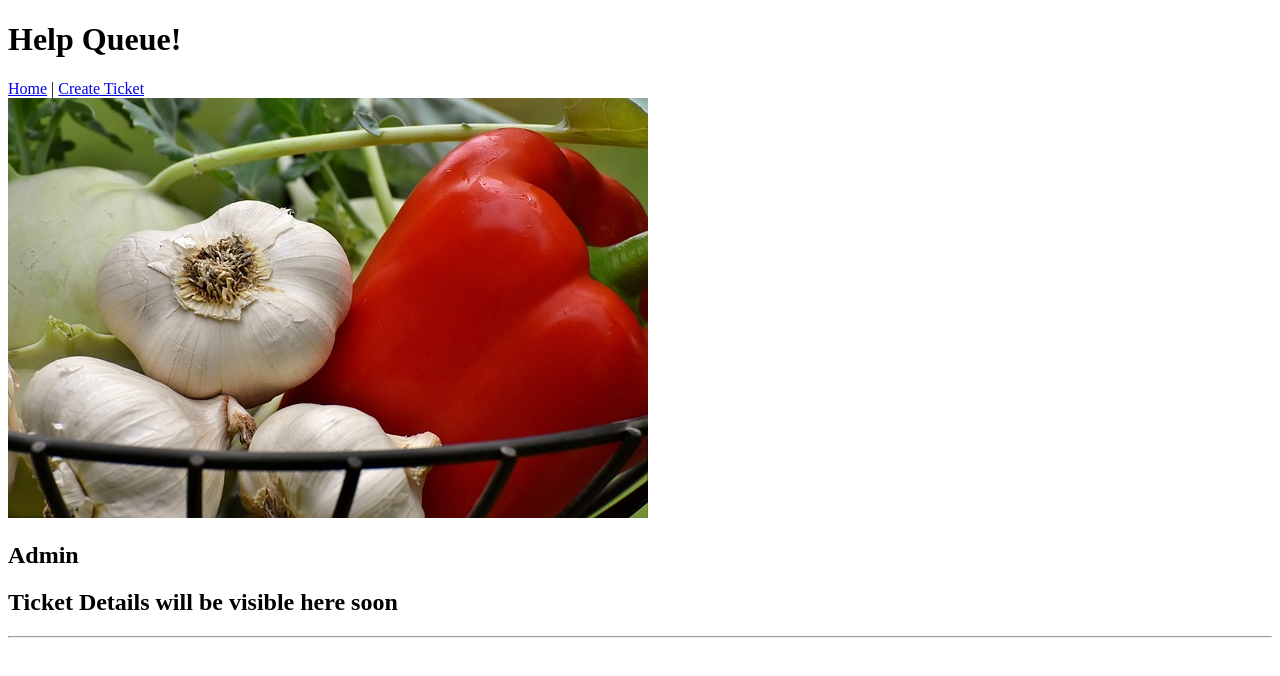
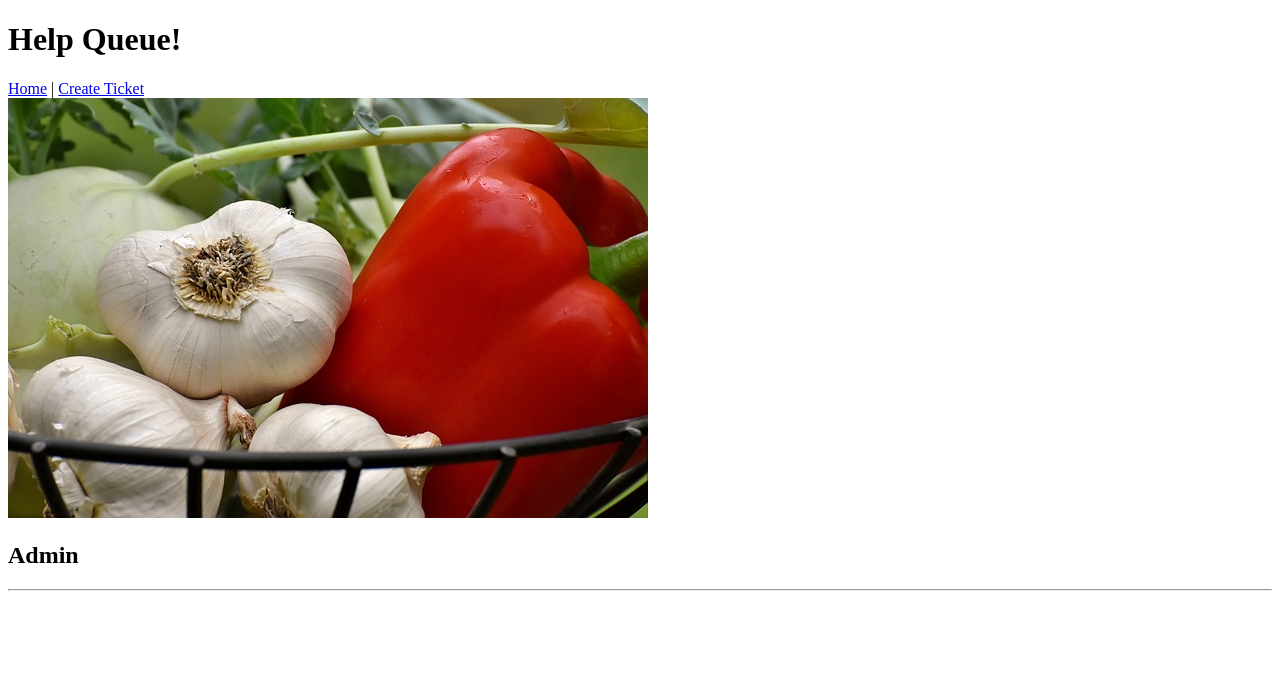
Before and after one commit to jmcnamara44/react-help-queue, a React app: page /#/admin in a window 1280 px wide. Shown: the top 676 px of the page. Built offline with nearby package versions, Linux system fonts and the light colour scheme.

Commit message:
allow admin to see details of ticket when clicked on.

```diff
--- a/src/components/Admin.jsx
+++ b/src/components/Admin.jsx
@@ -4,19 +4,26 @@
 import TicketDetail from './TicketDetail';
 
 function Admin(props){
+  let optionalSelectedTicketContent = null;
+  if (props.selectedTicket != null){
+    optionalSelectedTicketContent = <TicketDetail selectedTicket={props.selectedTicket} />;
+  }
   return (
     <div>
       <h2>Admin</h2>
-      <TicketDetail />
+      {optionalSelectedTicketContent}
       <TicketList ticketList={props.ticketList}
-      currentRouterPath={props.currentRouterPath} />
+        currentRouterPath={props.currentRouterPath}
+        onTicketSelection={props.onTicketSelection} />
     </div>
   );
 }
 
 Admin.propTypes = {
   ticketList: PropTypes.array,
-  currentRouterPath: PropTypes.string.isRequired
+  currentRouterPath: PropTypes.string.isRequired,
+  onTicketSelection: PropTypes.func.isRequired,
+  selectedTicket: PropTypes.object
 };
 
 export default Admin;
--- a/src/components/App.jsx
+++ b/src/components/App.jsx
@@ -17,6 +17,11 @@
       selectedTicket: null
     };
     this.handleAddingNewTicketToList = this.handleAddingNewTicketToList.bind(this);
+    this.handleChangingSelectedTicket = this.handleChangingSelectedTicket.bind(this);
+  }
+
+  handleChangingSelectedTicket(ticket){
+    this.setState({selectedTicket: ticket});
   }
 
   componentDidMount() {
@@ -51,7 +56,8 @@
         <Switch>
           <Route exact path='/' render={()=><TicketList ticketList={this.state.masterTicketList} />} />
           <Route path='/newticket' render={()=><NewTicketControl onNewTicketCreation={this.handleAddingNewTicketToList} />} />
-          <Route path='/admin' render={(props)=><Admin ticketList={this.state.masterTicketList} currentRouterPath={props.location.pathname} />} />
+          <Route path='/admin' render={(props)=><Admin ticketList={this.state.masterTicketList} currentRouterPath={props.location.pathname} onTicketSelection={this.handleChangingSelectedTicket}
+          selectedTicket={this.state.selectedTicket} />} />
           <Route component={Error404} />
         </Switch>
       </div>
--- a/src/components/Ticket.jsx
+++ b/src/components/Ticket.jsx
@@ -1,18 +1,16 @@
 import React from 'react';
 import PropTypes from 'prop-types';
-import Moment from 'moment';
 
 function Ticket(props){
   const ticketInformation =
     <div>
       <h3>{props.location} - {props.names}</h3>
       <h4>{props.formattedWaitTime}</h4>
-      <p><em>{props.issue}</em></p>
       <hr/>
     </div>;
   if (props.currentRouterPath === '/admin'){
     return (
-      <div onClick={() => {alert('hey, you just clicked the ticket belonging to ' + props.names);}}>
+      <div onClick={() => {props.onTicketSelection({names: props.names, location: props.location, issue: props.issue, formattedWaitTime: props.formattedWaitTime});}}>
         {ticketInformation}
       </div>
     );
@@ -30,7 +28,8 @@
   location: PropTypes.string.isRequired,
   issue: PropTypes.string,
   formattedWaitTime: PropTypes.string.isRequired,
-  currentRouterPath: PropTypes.string
+  currentRouterPath: PropTypes.string,
+  onTicketSelection: PropTypes.func
 };
 
 export default Ticket;
--- a/src/components/TicketDetail.jsx
+++ b/src/components/TicketDetail.jsx
@@ -1,9 +1,19 @@
 import React from 'react';
+import PropTypes from 'prop-types';
 
-function TicketDetail(){
+function TicketDetail(props){
   return (
-    <h2>Ticket Details will be visible here soon</h2>
+    <div>
+      <hr/>
+      <h1>{props.selectedTicket.names} - {props.selectedTicket.location}</h1>
+      <h2>Submitted {props.selectedTicket.formattedWaitTime} ago</h2>
+      <h4><em>{props.selectedTicket.issue}</em></h4>
+    </div>
   );
 }
 
+TicketDetail.propTypes = {
+  selectedTicket: PropTypes.object
+};
+
 export default TicketDetail;
--- a/src/components/TicketList.jsx
+++ b/src/components/TicketList.jsx
@@ -12,7 +12,8 @@
           issue={ticket.issue}
           formattedWaitTime={ticket.formattedWaitTime}
           currentRouterPath={props.currentRouterPath}
-          key={ticket.id}/>
+          key={ticket.id}
+          onTicketSelection={props.onTicketSelection} />
       )}
 
     </div>
@@ -21,7 +22,8 @@
 
 TicketList.propTypes = {
   ticketList: PropTypes.array,
-  currentRouterPath: PropTypes.string
+  currentRouterPath: PropTypes.string,
+  onTicketSelection: PropTypes.func
 };
 
 export default TicketList;
```
